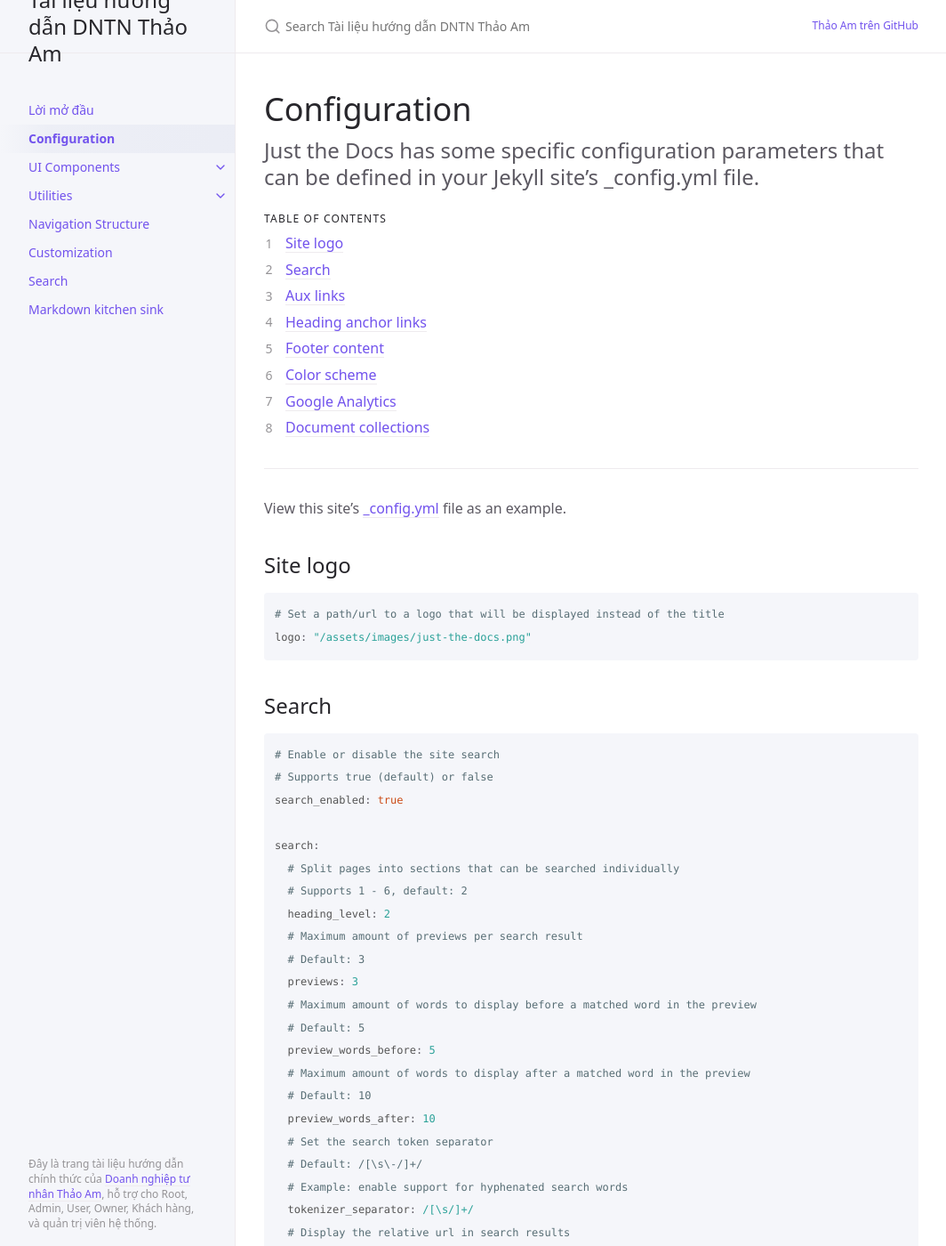
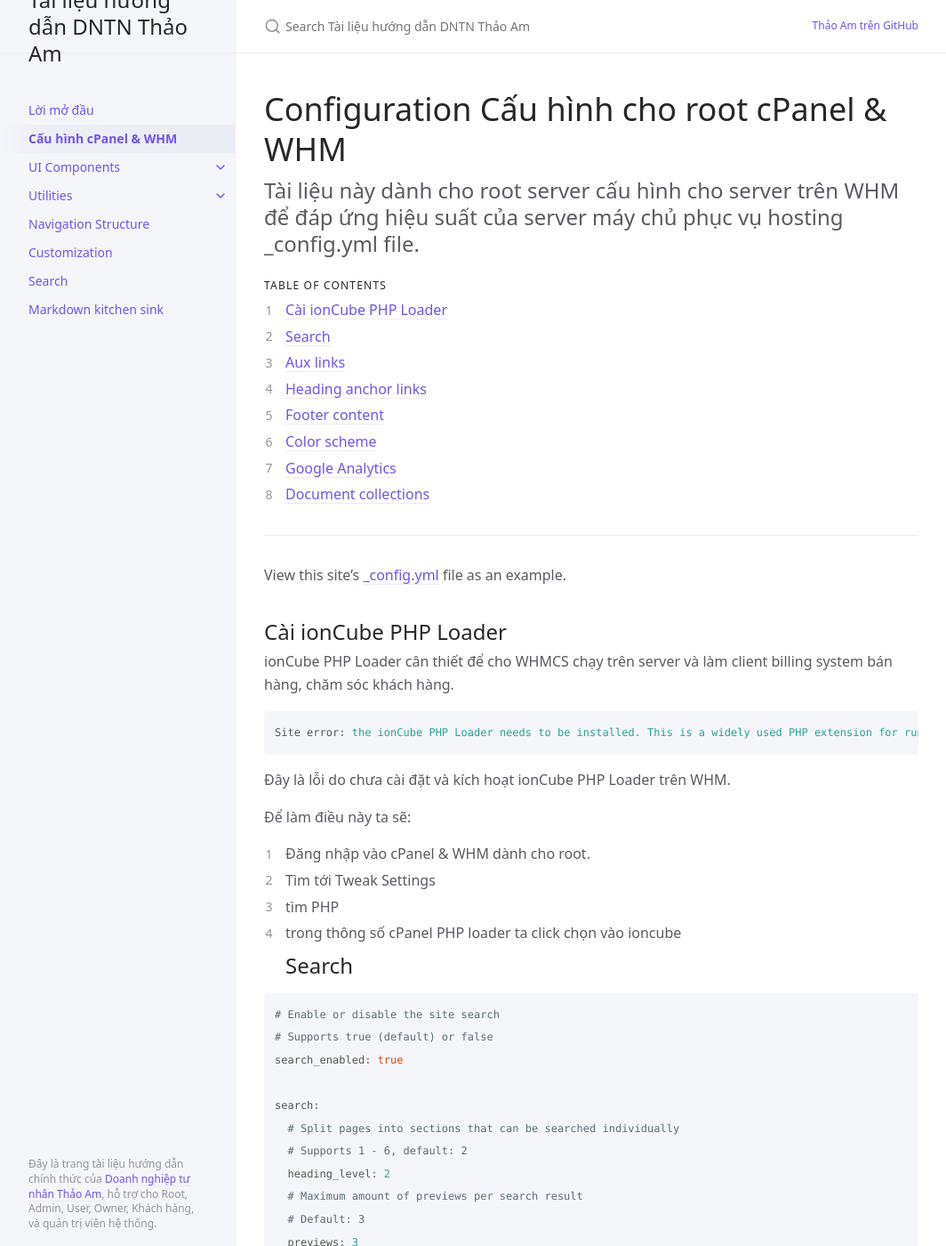
Before and after one commit to thaoam/documents, a Jekyll site: the page built from docs/configuration.md, in a window 1280 px wide and 1400 px high. Shown: the whole window at 89% size, without its empty margins (107-1171 px from the left). Built offline with Jekyll 4.4.1, drawn with Linux system fonts in a browser that asks for light colours.

Commit message:
Update configuration.md

````diff
--- a/docs/configuration.md
+++ b/docs/configuration.md
@@ -1,13 +1,13 @@
 ---
 layout: default
-title: Configuration
+title: Cấu hình cPanel & WHM
 nav_order: 2
 ---
 
-# Configuration
+# Configuration Cấu hình cho root cPanel & WHM
 {: .no_toc }
 
-Just the Docs has some specific configuration parameters that can be defined in your Jekyll site's \_config.yml file.
+Tài liệu này dành cho root server cấu hình cho server trên WHM để đáp ứng hiệu suất của server máy chủ phục vụ hosting \_config.yml file.
 {: .fs-6 .fw-300 }
 
 ## Table of contents
@@ -20,13 +20,21 @@ Just the Docs has some specific configuration parameters that can be defined in
 
 View this site's [\_config.yml](https://github.com/just-the-docs/just-the-docs/tree/main/_config.yml) file as an example.
 
-## Site logo
+## Cài ionCube PHP Loader
+
+ionCube PHP Loader cân thiết để cho WHMCS chạy trên server và làm client billing system bán hàng, chăm sóc khách hàng.
+
 
 ```yaml
-# Set a path/url to a logo that will be displayed instead of the title
-logo: "/assets/images/just-the-docs.png"
+Site error: the ionCube PHP Loader needs to be installed. This is a widely used PHP extension for running ionCube protected PHP code, website security and malware blocking. Please visit get-loader.ioncube.com for install assistance.
 ```
+Đây là lỗi do chưa cài đặt và kích hoạt ionCube PHP Loader trên WHM.
 
+Để làm điều này ta sẽ:
+1. Đăng nhập vào cPanel & WHM dành cho root.
+2. Tìm tới Tweak Settings
+3. tìm PHP
+4. trong thông số cPanel PHP loader ta click chọn vào ioncube
 ## Search
 
 ```yaml
````
